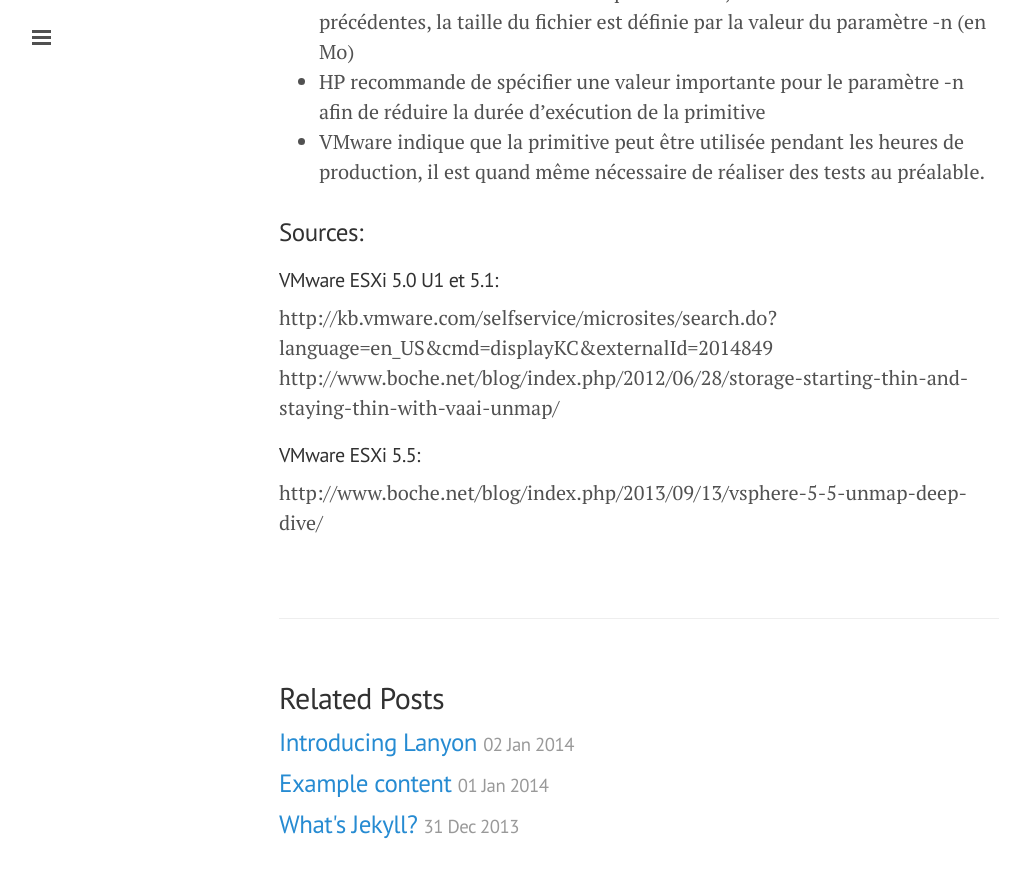
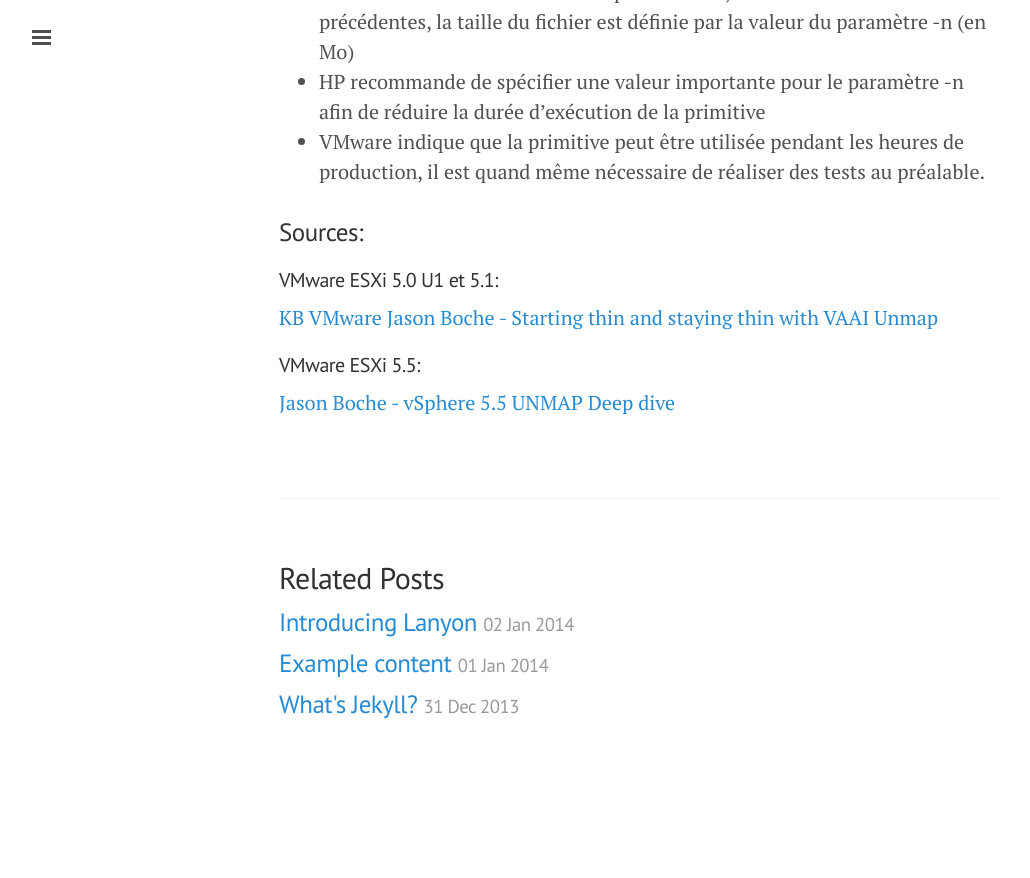
Before and after one commit to equelin/equelin.github.io, a Jekyll site: the page built from _posts/2015-02-26-Réclamer-espace-libre-sur-des-lun-en-thin-depuis-un-serveur-ESXi.md, in a window 1280 px wide and 900 px high, scrolled down 1652 px. Shown: the top 878 px of the window, without its empty margins (1-1031 px from the left). Built offline with Jekyll 4.4.1, drawn with Linux system fonts in a browser that asks for light colours; nearby versions of some CDN libraries; Markdown is read by kramdown in place of the engine named in the settings; after the commit the page ends 2432 px from its top, so only the background shows below that; some of the changed lines change nothing that is shown.

Commit message:
Update 2015-02-26-Réclamer-espace-libre-sur-des-lun-en-thin-depuis-un-serveur-ESXi.md

```diff
--- a/_posts/2015-02-26-Réclamer-espace-libre-sur-des-lun-en-thin-depuis-un-serveur-ESXi.md
+++ b/_posts/2015-02-26-Réclamer-espace-libre-sur-des-lun-en-thin-depuis-un-serveur-ESXi.md
@@ -42,8 +42,8 @@
 
 ####VMware ESXi 5.0 U1 et 5.1:
 
-http://kb.vmware.com/selfservice/microsites/search.do?language=en_US&cmd=displayKC&externalId=2014849
-http://www.boche.net/blog/index.php/2012/06/28/storage-starting-thin-and-staying-thin-with-vaai-unmap/
+[KB VMware](http://kb.vmware.com/selfservice/microsites/search.do?language=en_US&cmd=displayKC&externalId=2014849)
+[Jason Boche - Starting thin and staying thin with VAAI Unmap](http://www.boche.net/blog/index.php/2012/06/28/storage-starting-thin-and-staying-thin-with-vaai-unmap/)
 
 ####VMware ESXi 5.5:
-http://www.boche.net/blog/index.php/2013/09/13/vsphere-5-5-unmap-deep-dive/
+[Jason Boche - vSphere 5.5 UNMAP Deep dive](http://www.boche.net/blog/index.php/2013/09/13/vsphere-5-5-unmap-deep-dive/)
```
